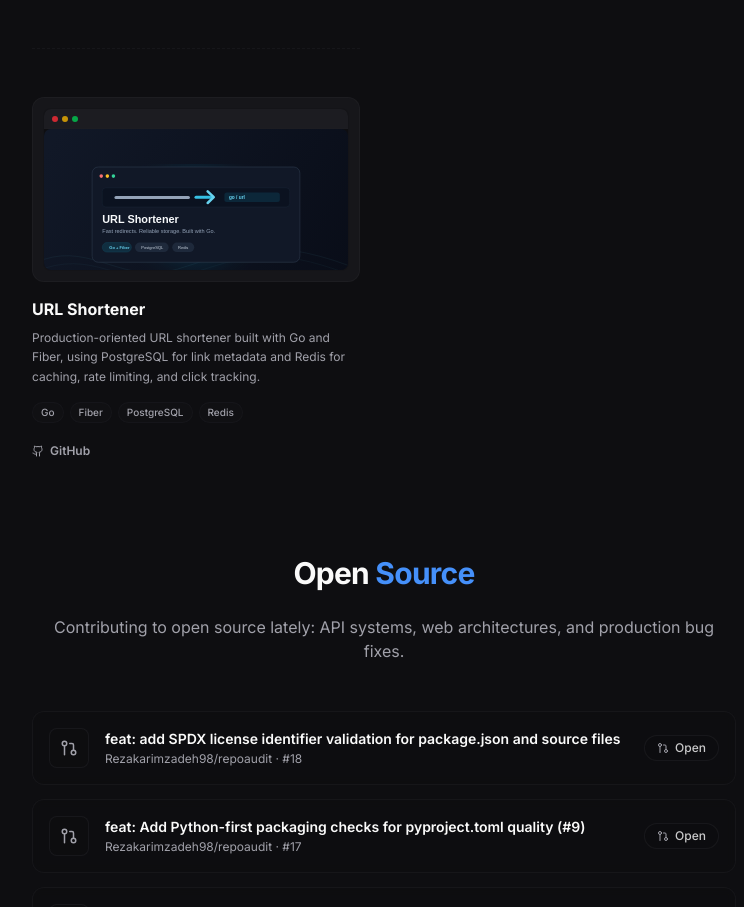
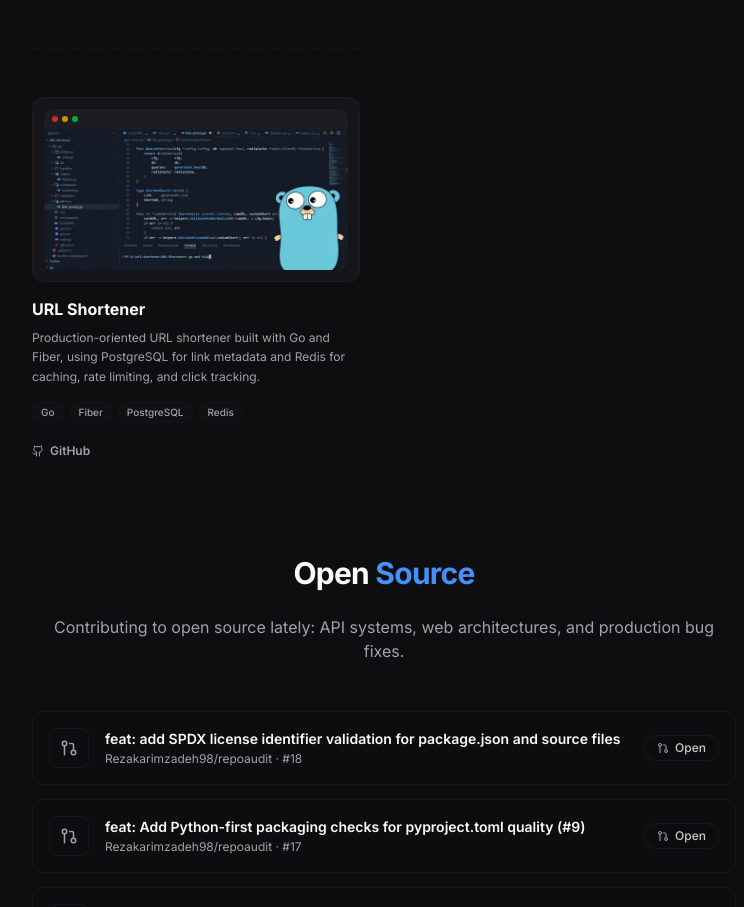
Before and after one commit to aviraltrip/portfolio, a React (Vite) app: page / in a window 1280 px wide. Shown: the part 1762-2669 px from the top of the page, without its empty margins (256-1000 px from the left). Built offline with nearby package versions, Linux system fonts and the light colour scheme; the HTML template or start-up script is replaced by a standard one.

Commit message:
Refactor code structure for improved readability and maintainability

```diff
--- a/src/components/ProjectsSection.jsx
+++ b/src/components/ProjectsSection.jsx
@@ -51,7 +51,7 @@ const projects = [
     title: "URL Shortener",
     description:
       "Production-oriented URL shortener built with Go and Fiber, using PostgreSQL for link metadata and Redis for caching, rate limiting, and click tracking.",
-    image: "/projects/url-shortener.svg",
+    image: "/projects/url-shortener.png",
     tags: ["Go", "Fiber", "PostgreSQL", "Redis"],
     githubUrl: "https://github.com/aviraltrip/URL-Shortener",
     featured: true,
```
Also changed, not shown: public/projects/url-shortener.png (added), public/projects/url-shortener.svg (deleted).
